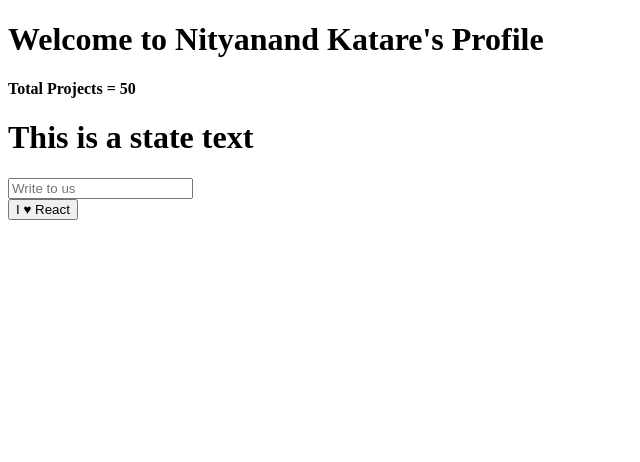
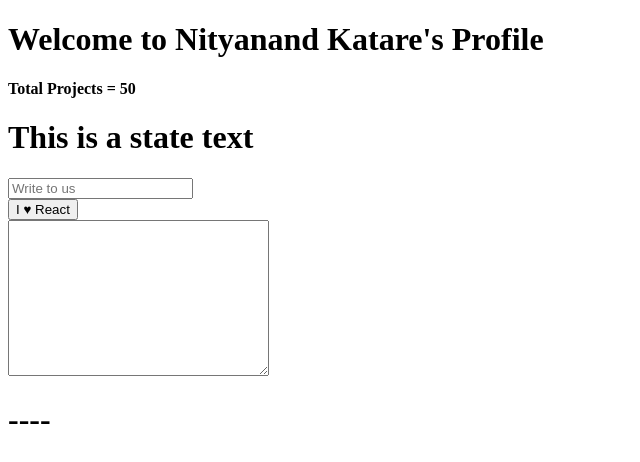
Before and after one commit to iknityanand/portfolio, a React (Create React App) app: page / in a window 1280 px wide. Shown: the top 462 px of the page, without its empty margins (0-640 px from the left). Built offline with nearby package versions, Linux system fonts and the light colour scheme.

Commit message:
Normalize Events with Reacts Synthetic Event System
Normalize Events with Reacts Synthetic Event System

```diff
--- /dev/null
+++ b/src/ReactSyntheticEventSystem.js
@@ -0,0 +1,29 @@
+import React from 'react';
+
+class ReactSyntheticEventSystem extends React.Component{
+  constructor(){
+    super();
+    this.state={
+      modEvent: '----'
+    }
+    this.update=this.update.bind(this)
+  }
+
+  update(e){
+    this.setState({modEvent: e.type})
+  }
+
+  render(){
+    return (
+      <div>
+        <textarea
+        onKeyPress={this.update}
+        cols="30"
+        rows="10" />
+        <h1>{this.state.modEvent}</h1>
+      </div>
+    )
+  }
+}
+
+export default ReactSyntheticEventSystem
--- a/src/index.js
+++ b/src/index.js
@@ -3,6 +3,7 @@ import ReactDOM from 'react-dom';
 import App from './App';
 import AppWithState from './AppWithState';
 import AppWithNestedData from './AppWithNestedData';
+import ReactSyntheticEventSystem from './ReactSyntheticEventSystem';
 import registerServiceWorker from './registerServiceWorker';
 
 let allComponents= (
@@ -10,6 +11,7 @@ let allComponents= (
 		<App cat={50} />
 		<AppWithState />
 		<AppWithNestedData />
+		<ReactSyntheticEventSystem />
 	</div>
 );
 
```
